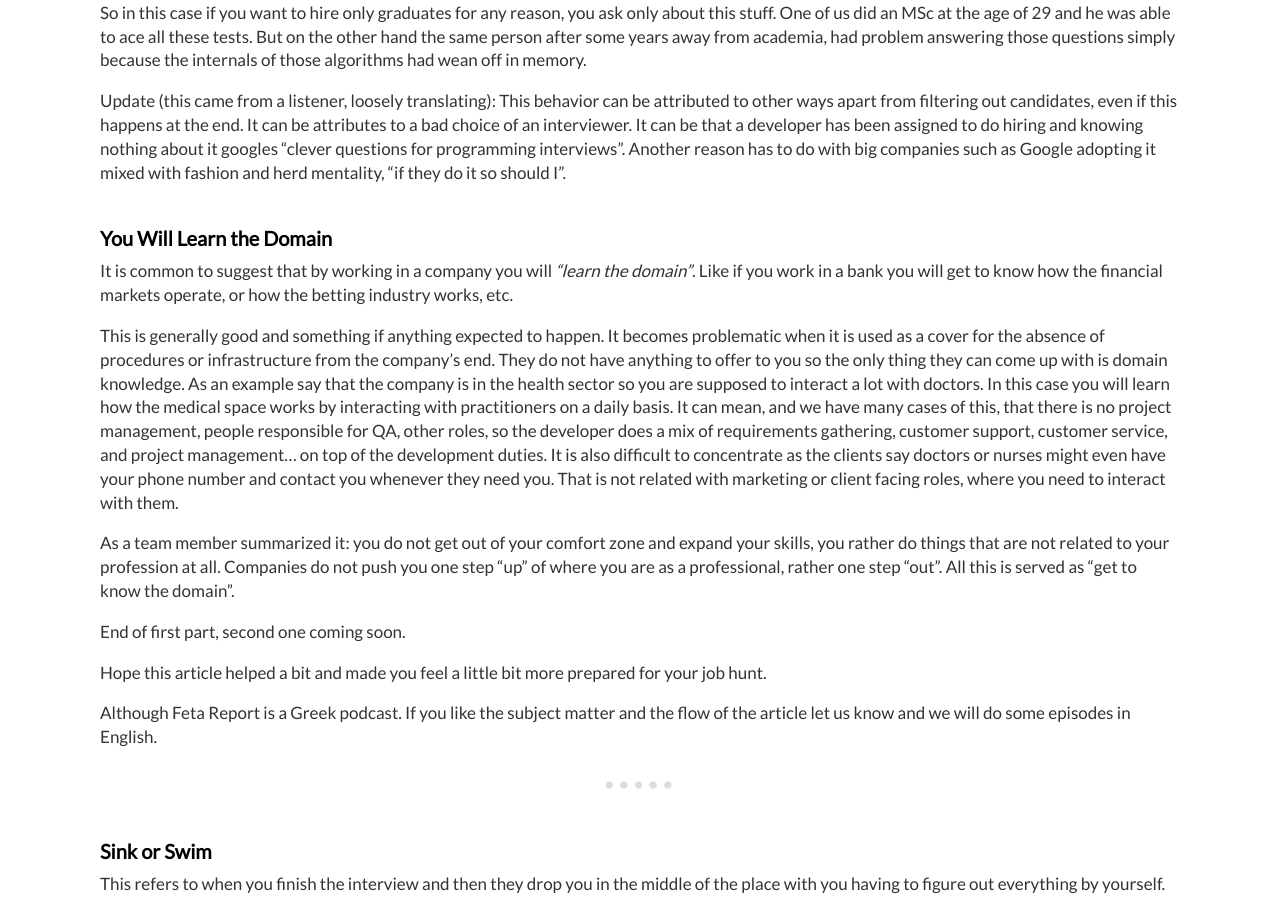
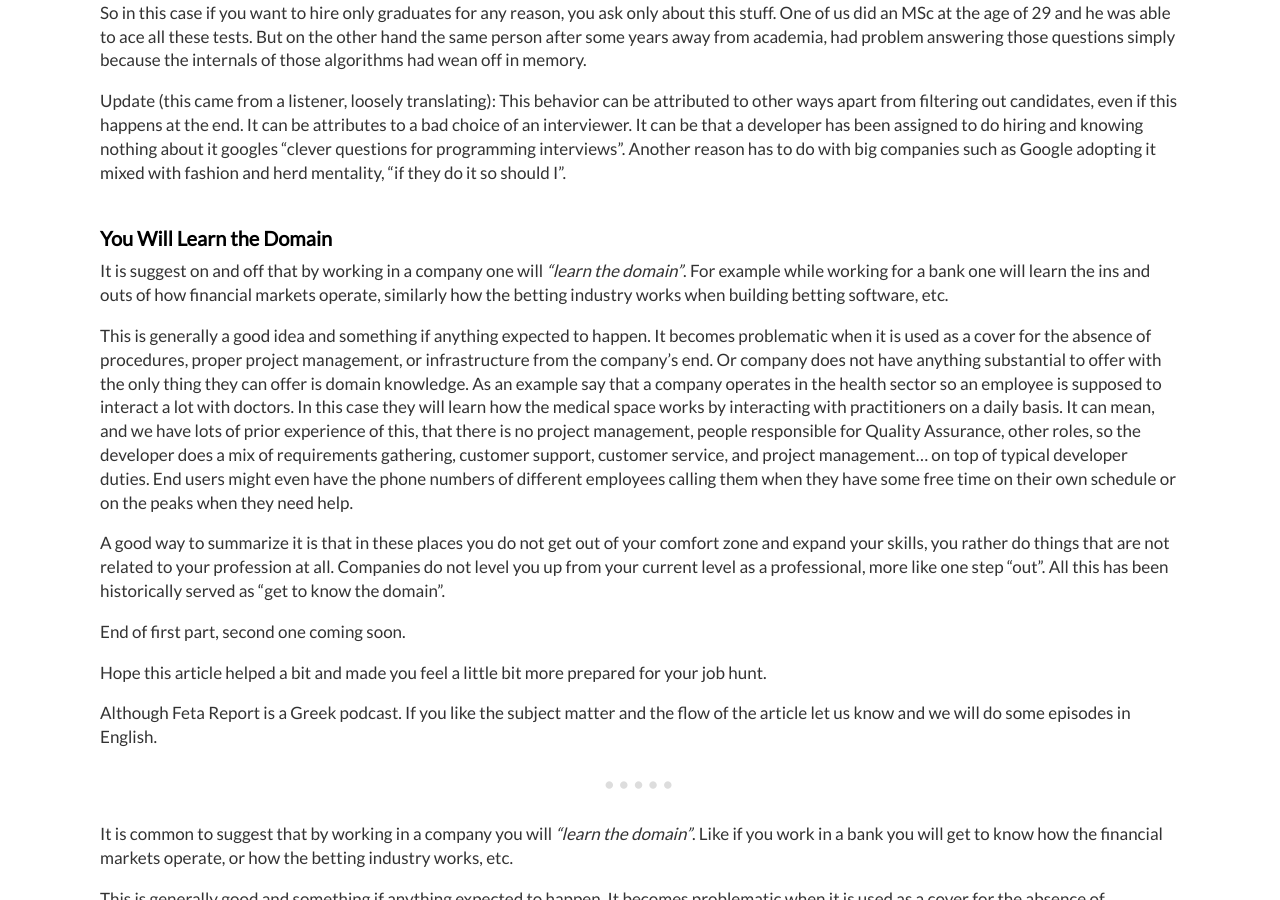
Before and after one commit to dimitrismistriotis/dimitrismistriotis.github.io, a Jekyll site: the page built from _posts/2018-05-24-red_flags_in_interviews.md, in a window 1280 px wide and 900 px high, scrolled down 3648 px. Built offline with Jekyll 4.4.1, drawn with Linux system fonts in a browser that asks for light colours; comment, search, counter and statistics services are not loaded.

Commit message:
Learn the domain rewrite.

```diff
--- a/_posts/2018-05-24-red_flags_in_interviews.md
+++ b/_posts/2018-05-24-red_flags_in_interviews.md
@@ -251,6 +251,42 @@ herd mentality, "if they do it so should I".
 
 ## You Will Learn the Domain
 
+It is suggest on and off that by working in a company one will
+*"learn the domain"*. For example while working for a bank one will learn the
+ins and outs of how financial markets operate, similarly how the betting
+industry works when building betting software, etc.
+
+This is generally a good idea and something if anything expected to happen. It
+becomes problematic when it is used as a cover for the absence of procedures,
+proper project management, or infrastructure from the company’s end. Or company
+does not have anything substantial to offer with the only thing they can offer
+is domain knowledge. As an example say that a company operates in the health
+sector so an employee is supposed to interact a lot with doctors. In this case
+they will learn how the medical space works by interacting with practitioners
+on a daily basis. It can mean, and we have lots of prior experience of this,
+that there is no project management, people responsible for Quality Assurance,
+other roles, so the developer does a mix of requirements gathering, customer
+support, customer service, and project management... on top of typical developer
+duties. End users might even have the phone numbers of different employees
+calling them when they have some free time on their own schedule or on the
+peaks when they need help.
+
+A good way to summarize it is that in these places you do not get out of your
+comfort zone and expand your skills, you rather do things that are not related
+to your profession at all. Companies do not level you up from your current
+level as a professional, more like one step "out". All this has been
+historically served as "get to know the domain".
+
+End of first part, second one coming soon.
+
+Hope this article helped a bit and made you feel a little bit more prepared
+for your job hunt.
+
+Although Feta Report is a Greek podcast. If you like the subject matter and
+the flow of the article let us know and we will do some episodes in English.
+
+---
+
 It is common to suggest that by working in a company you will
 *"learn the domain"*. Like if you work in a bank you will get to know how the
 financial markets operate, or how the betting industry works, etc.
@@ -284,7 +320,6 @@ for your job hunt.
 Although Feta Report is a Greek podcast. If you like the subject matter and
 the flow of the article let us know and we will do some episodes in English.
 
----
 
 ## Sink or Swim
 
```
